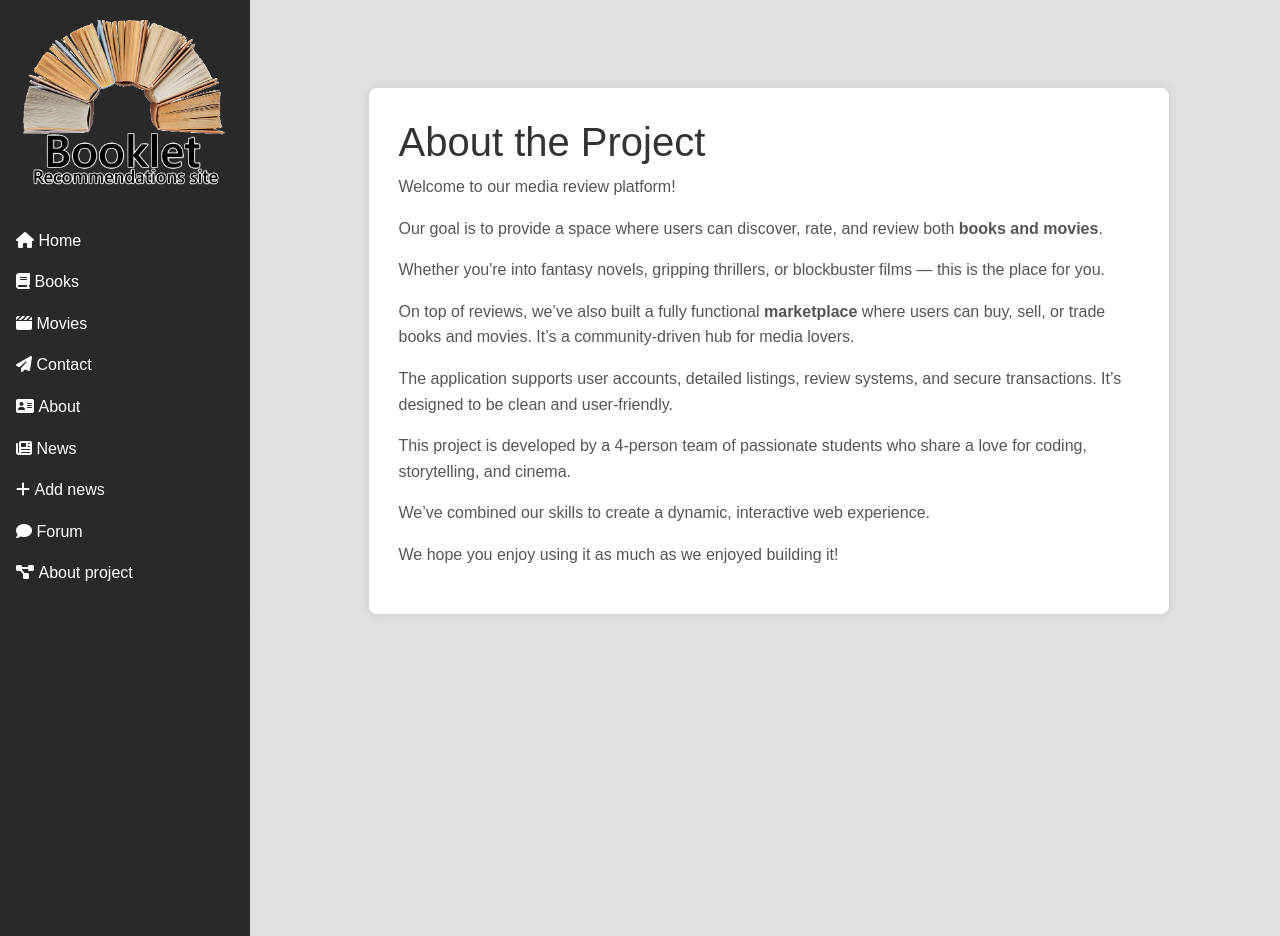
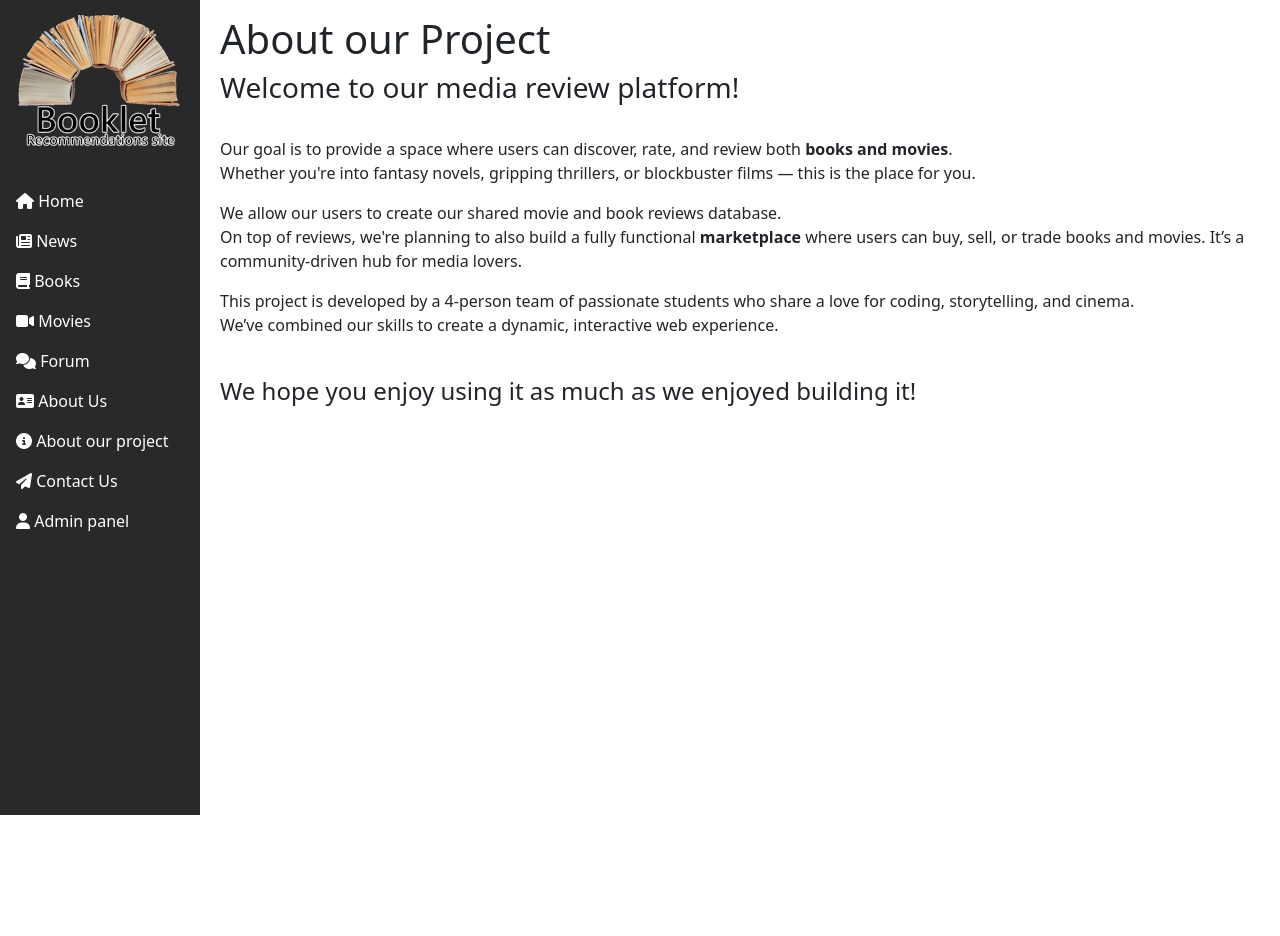
Before and after one commit to Cichyp648/Booklet, a Django app: page /aboutproject/ in a window 1280 px wide. After the commit the page ends 815 px from the top, so only its background shows below. Run offline with Django 5.2, Linux system fonts and the light colour scheme.

Commit message:
Css and sidebar works

```diff
--- a/main/static/main/css/main.css
+++ b/main/static/main/css/main.css
@@ -104,7 +104,7 @@ main .features p {
     border: 2px solid #e6e6e6; /* ramka wokół zdjęcia i podpisu */
     padding: 10px; /* odstęp między ramką a zawartością */
     border-radius: 10px; /* opcjonalnie: zaokrąglenie narożników ramki */
-    max-width: 40%; /* zapewnia, że kontener nie wykracza poza dostępny obszar */
+    max-width: 50%; /* zapewnia, że kontener nie wykracza poza dostępny obszar */
     background-color: #e6e6e6; /* lekko szare tło */
     box-shadow: 0 4px 8px rgba(0, 0, 0, 0.2);
     transition: box-shadow 0.3s ease;
--- a/main/static/main/css/structure.css
+++ b/main/static/main/css/structure.css
@@ -5,8 +5,8 @@
 }
 
 #sidebar-container {
-    max-width: 250px;
-    min-width: 250px;
+    max-width: 200px;
+    min-width: 200px;
     background-color: #292929;
     flex: 1;
 }
@@ -18,6 +18,8 @@
 }
 
 #content-container {
+    margin-top: 15px;
+    margin-right: 30px;
     min-height: 100vh;
     margin-left: 20px;
 }
--- a/main/templates/main/aboutproject.html
+++ b/main/templates/main/aboutproject.html
@@ -1,48 +1,23 @@
 {% extends 'main/layout/layout.html' %}
 {% block title%}About us{% endblock %}
+{%load static%}
 
 {% block content%}
-<!DOCTYPE html>
-<html lang="en">
-<head>
-    <meta charset="UTF-8">
-    <title>About the Project</title>
-    <style>
-        body {
-            font-family: Arial, sans-serif;
-            line-height: 1.6;
-            background-color: #e0e0e0;
-            margin: 0;
-            padding: 0;
-        }
-        .container {
-            max-width: 800px;
-            margin: 40px auto;
-            background-color: white;
-            padding: 30px;
-            box-shadow: 0 0 10px rgba(0,0,0,0.1);
-            border-radius: 8px;
-        }
-        h1 {
-            color: #333;
-        }
-        p {
-            color: #555;
-        }
-    </style>
-</head>
-<body>
-    <div class="container">
-        <h1>About the Project</h1>
-        <p>Welcome to our media review platform!</p>
-        <p>Our goal is to provide a space where users can discover, rate, and review both <strong>books and movies</strong>.<p>
-        <p>Whether you're into fantasy novels, gripping thrillers, or blockbuster films — this is the place for you.</p>
-        <p>On top of reviews, we’ve also built a fully functional <strong>marketplace</strong> where users can buy, sell, or trade books and movies. It’s a community-driven hub for media lovers.</p>
-        <p>The application supports user accounts, detailed listings, review systems, and secure transactions. It’s designed to be clean and user-friendly.</p>
-        <p>This project is developed by a 4-person team of passionate students who share a love for coding, storytelling, and cinema.</p>
-        <p>We’ve combined our skills to create a dynamic, interactive web experience.</p>
-        <p>We hope you enjoy using it as much as we enjoyed building it!</p>
-    </div>
-</body>
-</html>
+
+<h1>About our Project</h1>
+<h3>Welcome to our media review platform!</h3><br>
+
+<p>Our goal is to provide a space where users can discover, rate, and review both <strong>books and movies</strong>.<br>
+    Whether you're into fantasy novels, gripping thrillers, or blockbuster films — this is the place for you.</p>
+
+<p>We allow our users to create our shared movie and book reviews database.<br>
+    On top of reviews, we're planning to also build a fully functional <strong>marketplace</strong> where users can buy,
+    sell, or trade books and movies. It’s a community-driven hub for media lovers.</p>
+
+<p>This project is developed by a 4-person team of passionate students who share a love for coding, storytelling, and cinema.<br>
+    We’ve combined our skills to create a dynamic, interactive web experience.</p>
+
+<br>
+<h4>We hope you enjoy using it as much as we enjoyed building it!</h4>
+
 {% endblock %}
--- a/main/templates/main/layout/layout.html
+++ b/main/templates/main/layout/layout.html
@@ -20,12 +20,10 @@
 <body>
 <div id="main-container">
     {% include 'main/layout/sidebar.html' %}
-    <main class="py-5">
-        <div id="content-container" style="min-width: 997px">
-            <!-- Blok zawierający zawartość, definiowaną przez wyświetlany widok-->
-            {% block content %}
-            {% endblock%}
-        </div>
+    <main id="content-container" style="min-width: 997px">
+        <!-- Blok zawierający zawartość, definiowaną przez wyświetlany widok-->
+        {% block content %}
+        {% endblock%}
     </main>
 </div>
 
--- a/main/templates/main/layout/sidebar.html
+++ b/main/templates/main/layout/sidebar.html
@@ -4,8 +4,8 @@
 {% get_links as links %}
 
 <div id="sidebar-container">
-    <a href="/" class="d-flex align-items-center mb-3 mb-md-0 me-md-auto text-white text-decoration-none gap-2">
-        <img src="{% static 'main/img/booksmovies.png' %}" alt="Logo" style="margin-top: 20px;">
+    <a href="/">
+        <img src="{% static 'main/img/booksmovies.png' %}" alt="Logo" style="margin-top: 15px;">
     </a>
     <hr>
     <ul class="nav nav-pills flex-column mb-auto">
--- a/main/templatetags/sidebar_links.py
+++ b/main/templatetags/sidebar_links.py
@@ -9,35 +9,36 @@ def get_links():
         'href': '/',
         'icon': 'fa-house',
     }, {
+        'name': 'News',
+        'href': '/news/',
+        'icon': 'fa-newspaper',
+    }, {
         'name': 'Books',
         'href': '/books',
         'icon': 'fa-book',
     }, {
         'name': 'Movies',
         'href': '/movies',
-        'icon': 'fa-clapperboard',
-    }, {
-        'name': 'Contact',
-        'href': '/contact',
-        'icon': 'fa-paper-plane',
-    }, {
-        'name': 'About',
-        'href': '/about',
-        'icon': 'fa-address-card',
-    },{
-        'name': 'News',
-        'href': '/news/',
-        'icon': 'fa-newspaper',
-    },{
-        'name': 'Add news',
-        'href': '/news/create',
-        'icon': 'fa-plus',
+        'icon': 'fa-video-camera',
     },{
         'name': 'Forum',
         'href': '/forum',
-        'icon': 'fa-comment', #look for your icon here https://fontawesome.com/search?ic=free
+        'icon': 'fa-comments', #look for your icon here https://fontawesome.com/search?ic=free
     }, {
-        'name': 'About project',# nazwa wyświetlana na stronie
+        'name': 'About Us',
+        'href': '/about',
+        'icon': 'fa-address-card',
+    }, {
+        'name': 'About our project',# nazwa wyświetlana na stronie
         'href': '/aboutproject',
-        'icon': 'fa-diagram-project',
-    }]
+        'icon': 'fa-info-circle',
+    }, {
+        'name': 'Contact Us',
+        'href': '/contact',
+        'icon': 'fa-paper-plane',
+    },  {
+        'name': 'Admin panel',
+        'href': '/news/create',
+        'icon': 'fa-user',
+    }
+    ]
```
Also changed, not shown: main/static/main/img/alt/booksmovies — kopia.png (deleted), main/static/main/img/alt/booksmovies-aaa.png (deleted), main/static/main/img/alt/booksmovies.png (deleted), main/static/main/img/alt/booksmovies_old.jpg (deleted), main/static/main/img/booksmovies.png.
